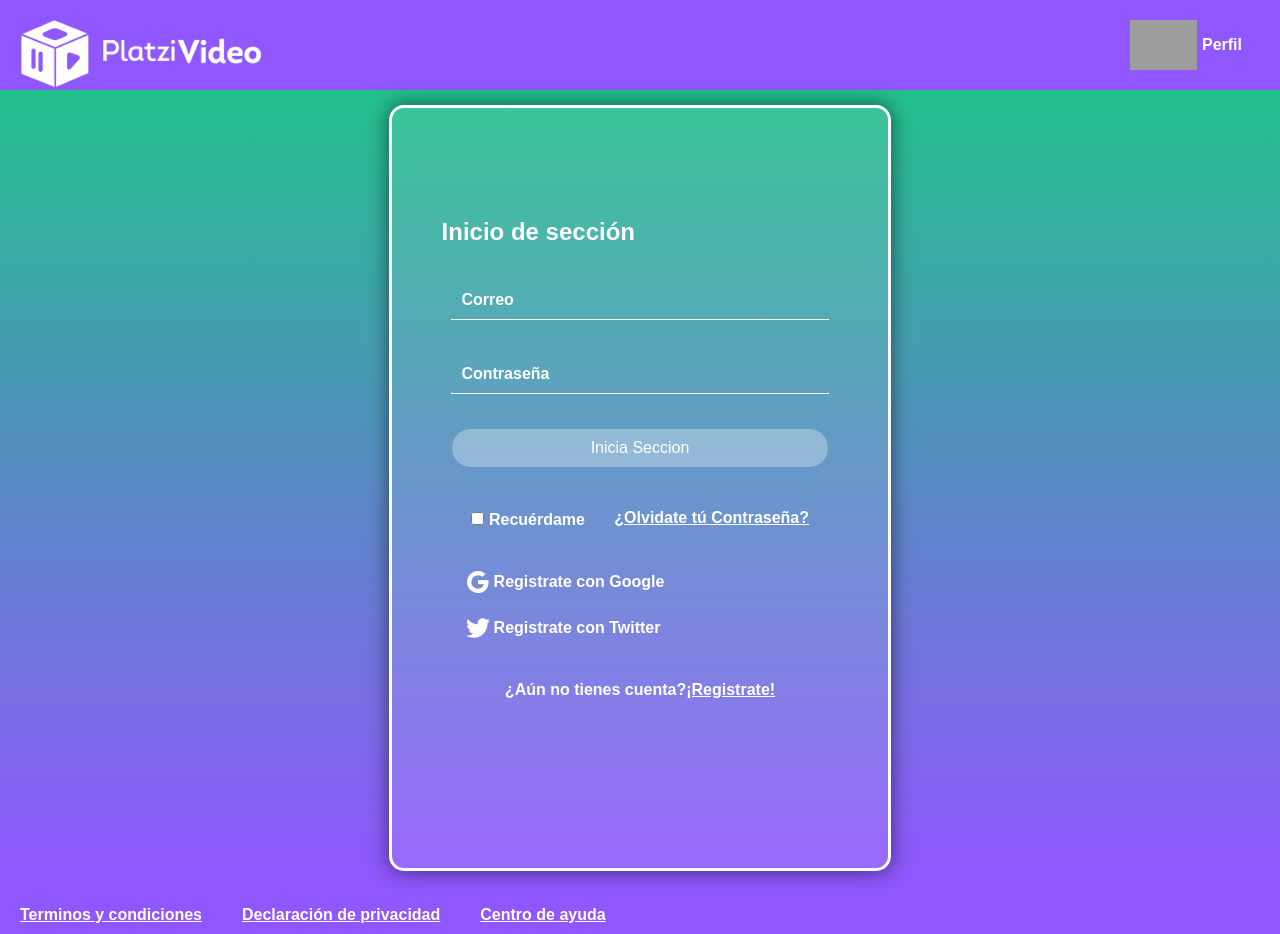
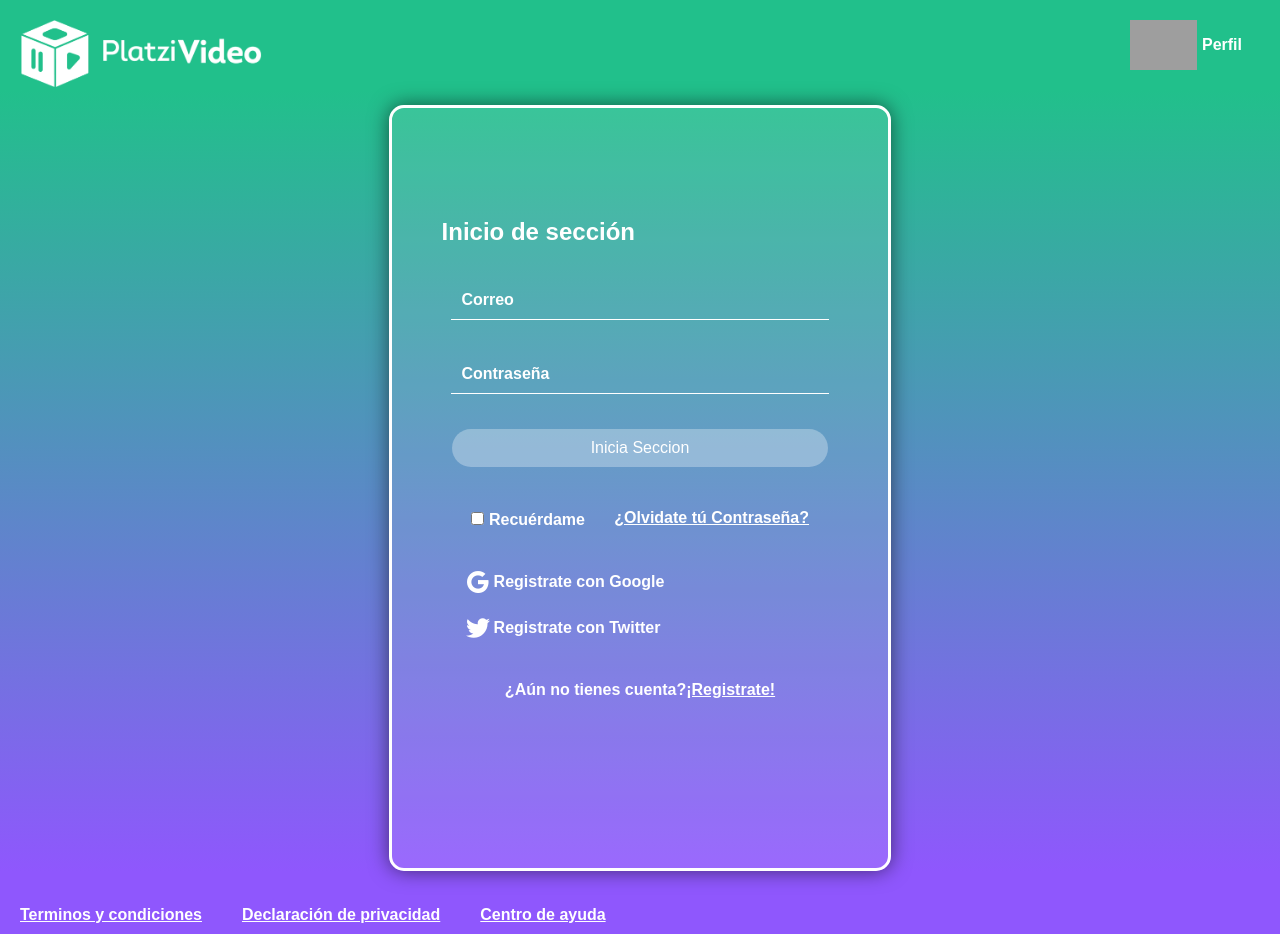
Before and after one commit to estiventhneira/jubilant-octo-invention, a React app: page /login in a window 1280 px wide. Built offline with nearby package versions, Linux system fonts and the light colour scheme; grey boxes are pictures that could not be loaded; a web font is replaced by a local one.

Commit message:
cambios en IU

```diff
--- a/package.json
+++ b/package.json
@@ -22,6 +22,7 @@
     "@babel/preset-react": "^7.10.4",
     "babel-eslint": "^10.1.0",
     "babel-loader": "^8.1.0",
+    "classnames": "^2.2.6",
     "eslint": "^7.7.0",
     "eslint-config-airbnb": "^18.2.0",
     "eslint-plugin-import": "^2.22.0",
--- a/src/assets/styles/Components/Header.scss
+++ b/src/assets/styles/Components/Header.scss
@@ -4,6 +4,11 @@
   display: flex;
   justify-content: space-between;
   align-items: center;
+}
+
+.isLogin,
+.isRegister {
+  background-color: #21c08b;
 }
 
 .Link {
--- a/src/components/Header.jsx
+++ b/src/components/Header.jsx
@@ -1,6 +1,8 @@
 import React from "react";
 import { Link } from "react-router-dom";
 import { connect } from "react-redux";
+
+import classNames from "classnames";
 
 import "../assets/styles/Components/Header.scss";
 import logo from "../assets/static/logo-platzi-video-BW2.png";
@@ -10,15 +12,20 @@
 import { logoutRequest } from "../actions/index";
 
 const Header = (props) => {
-  const { user } = props;
+  const { user, isLogin, isRegister } = props;
   const hasUser = Object.keys(user).length > 0;
 
   const handleLogout = () => {
     props.logoutRequest({});
   };
 
+  const headerClass = classNames("header", {
+    isLogin,
+    isRegister,
+  });
+  console.log(isLogin);
   return (
-    <header className="header">
+    <header className={headerClass}>
       <Link className="Link" to="/">
         <img className="header__img--logo" src={logo} alt="Platzi Video Logo" />
       </Link>
--- a/src/components/Layout.jsx
+++ b/src/components/Layout.jsx
@@ -1,11 +1,9 @@
 import React from "react";
-import Header from "./Header";
 import Footer from "./Footer";
 
 const Layout = ({ children }) => {
   return (
     <div className="App">
-      <Header />
       {children}
       <Footer />
     </div>
--- a/src/containers/Home.jsx
+++ b/src/containers/Home.jsx
@@ -3,6 +3,7 @@
 import { connect } from "react-redux";
 import Search from "../components/Search";
 import CarruselItem from "../components/CarruselItem";
+import Header from "../components/Header";
 
 import "../assets/styles/App.scss";
 import Carrusel from "../components/Carrusel";
@@ -10,6 +11,7 @@
 const Home = ({ mylist, trends, originals }) => {
   return (
     <>
+      <Header />
       <main>
         <Search />
         {mylist.length > 0 && (
--- a/src/containers/Login.jsx
+++ b/src/containers/Login.jsx
@@ -2,6 +2,8 @@
 import "../assets/styles/LoginStyles.scss";
 import { Link } from "react-router-dom";
 import { connect } from "react-redux";
+
+import Header from "../components/Header";
 
 import { loginRequest } from "../actions";
 
@@ -28,11 +30,14 @@
   };
 
   return (
+    <>
+      <Header isLogin />
       <main className="body-login login-main">
         <section className="login">
           <h2>Inicio de sección</h2>
           <form className="login-form" action="" onSubmit={handleSummit}>
             <input
+              autoComplete="username"
               name="email"
               onChange={handleInputChange}
               className="form-email"
@@ -40,6 +45,7 @@
               type="email"
             />
             <input
+              autoComplete="current-password"
               name="password"
               onChange={handleInputChange}
               className="form-password"
@@ -77,6 +83,7 @@
           </section>
         </section>
       </main>
+    </>
   );
 };
 
--- a/src/containers/NotFound.jsx
+++ b/src/containers/NotFound.jsx
@@ -1,9 +1,11 @@
 import React from "react";
 import "../assets/styles/NotFound.scss";
+import Header from "../components/Header";
 
 const NotFound = () => {
   return (
     <>
+      <Header />
       <main className="error">
         <section>
           <h3>página no encontrada</h3>
--- a/src/containers/Register.jsx
+++ b/src/containers/Register.jsx
@@ -3,6 +3,8 @@
 import googleIcon from "../assets/static/google-icon.webp";
 import twitterIcon from "../assets/static/twitter-icon.webp";
 import "../assets/styles/LoginStyles.scss";
+
+import Header from "../components/Header";
 
 const SignUp = () => {
   const [form, setValues] = useState({
@@ -25,6 +27,7 @@
 
   return (
     <>
+      <Header isRegister />
       <main className="body-login login-main">
         <section className="login">
           <h2>Registrate</h2>
```
Also changed, not shown: 1 other file (tests, documents, lock files or other folders). Lines whose indentation alone changed are shown as unchanged.
